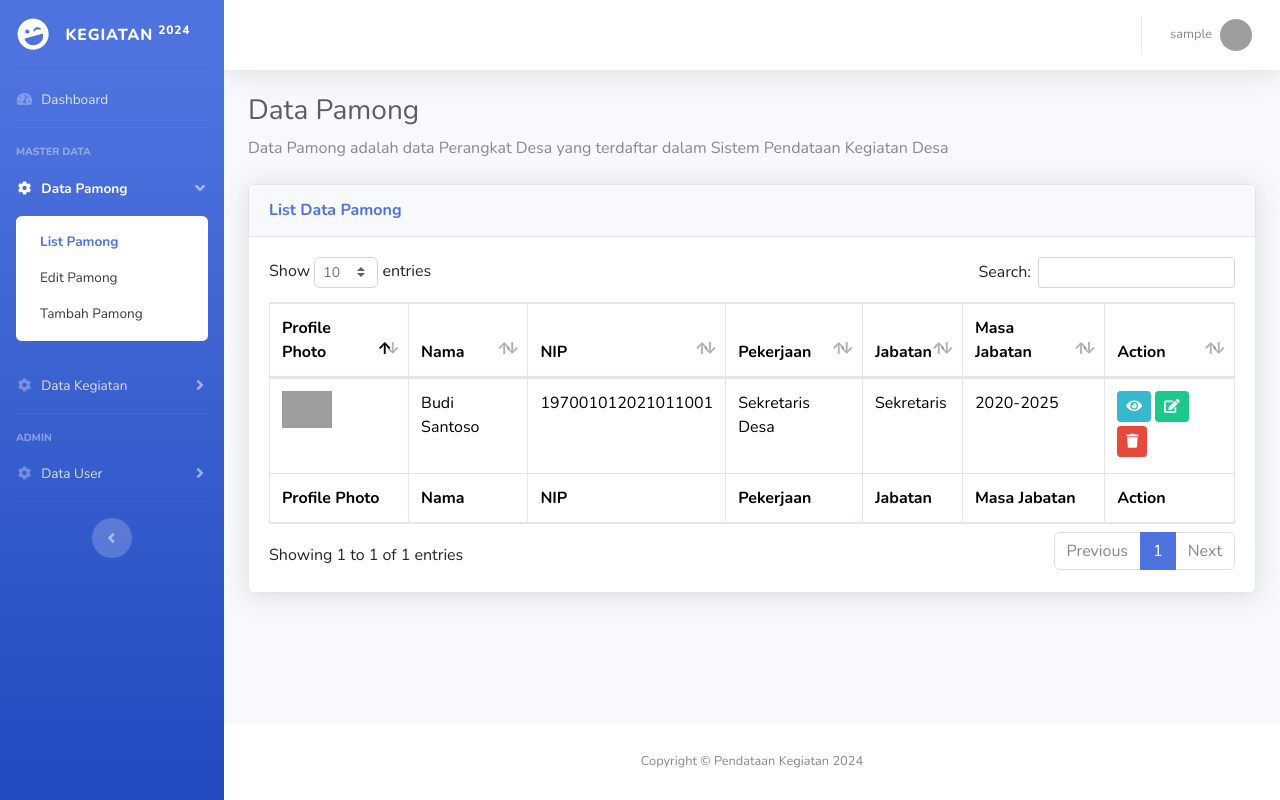
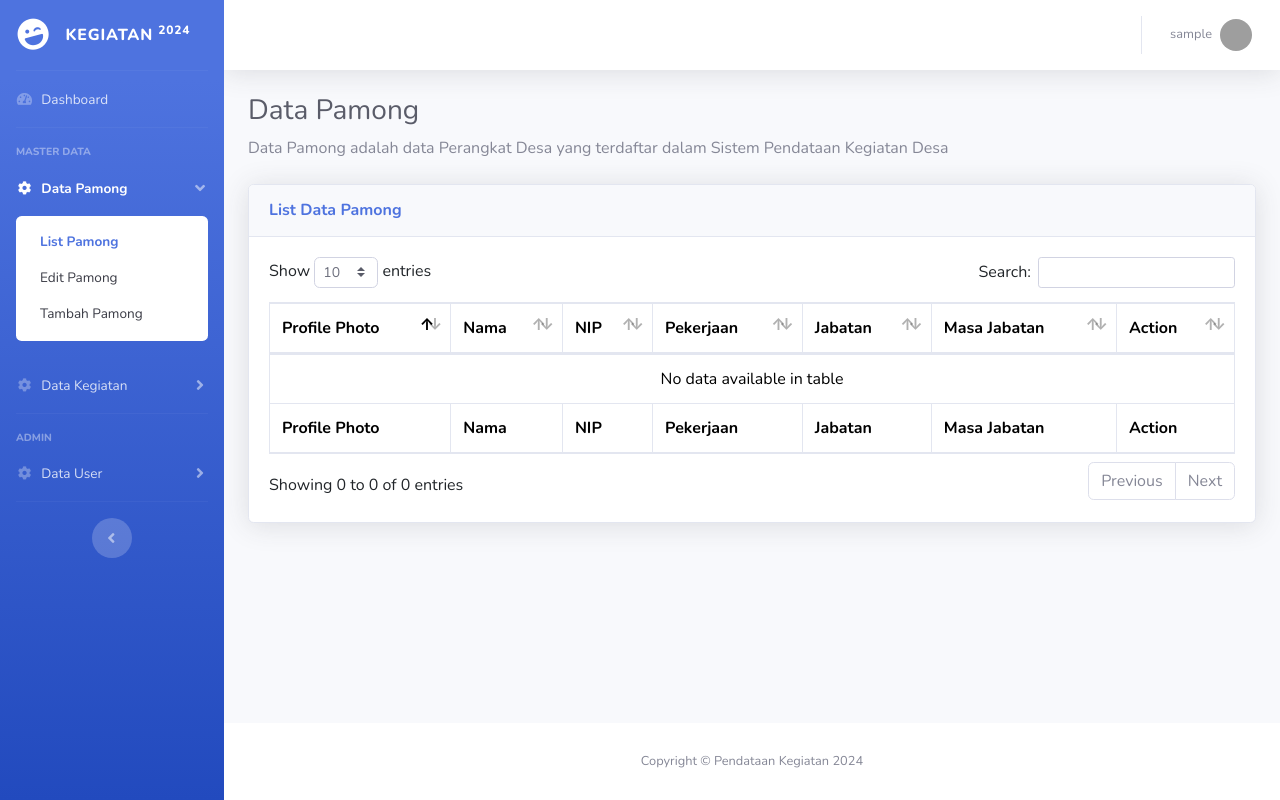
Before and after one commit to ridwaanhall/pengabdianfe, a Django app: page /list-pamong/ in a window 1280 px wide. Run offline with Django 5.2, Linux system fonts and the light colour scheme; the visitor is signed in with stand-in values (Sample User, id 1); some libraries are stand-ins or nearby versions; grey boxes are pictures that could not be loaded.

Commit message:
list pamong with crud

```diff
--- a/base/templates/list-pamong.html
+++ b/base/templates/list-pamong.html
@@ -45,30 +45,58 @@
                         </tr>
                     </tfoot>
                     <tbody>
+                        {% for p in pamong %}
                         <tr>
-                            <td><img src="{% static 'img/undraw_profile.svg' %}" width="50px"></td>
-                            <td>Budi Santoso</td>
-                            <td>197001012021011001</td>
-                            <td>Sekretaris Desa</td>
-                            <td>Sekretaris</td>
-                            <td>2020-2025</td>
+                            <td class="text-center">
+                                {% if p.foto %}
+                                    <img src="{{ p.foto.url }}" class="rounded-circle" alt="Profile Photo {{ p.nama }}" width="50px">
+                                {% else %}
+                                    <img src="{% static 'img/undraw_profile.svg' %}" class="rounded-circle" alt="Profile Photo {{ p.nama }}" width="50px">
+                                {% endif %}
+                            </td>
+                            <td>{{ p.nama }}</td>
+                            <td>{{ p.nip }}</td>
+                            <td>{{ p.pekerjaan }}</td>
+                            <td>{{ p.jabatan }}</td>
+                            <td>{{ p.masa_jabatan_mulai }}-{{ p.masa_jabatan_selesai }}</td>
                             <td>
-                                <a href="#" class="btn btn-info mb-1 btn-sm">
+                                <!-- <a href="#" class="btn btn-info mb-1 btn-sm">
                                     <i class="fa fa-eye"></i>
-                                </a>
-                                <a href="#" class="btn btn-success mb-1 btn-sm">
+                                </a> -->
+                                <a href="{% url 'detail-edit-pamong' p.id %}" class="btn btn-success mb-1 btn-sm">
                                     <i class="fa fa-edit"></i>
                                 </a>
-                                <a href="#" class="btn btn-danger mb-1 btn-sm">
+                                <a href="{% url 'hapus-pamong' p.id %}" class="btn btn-danger mb-1 btn-sm btn-delete">
                                     <i class="fa fa-trash"></i>
                                 </a>
                             </td>
                         </tr>
+                        {% endfor %}
                     </tbody>
                 </table>
             </div>
         </div>
     </div>
+<!-- Modal -->
+<div class="modal fade" id="confirmDeleteModal" tabindex="-1" role="dialog" aria-labelledby="confirmDeleteModalLabel" aria-hidden="true">
+    <div class="modal-dialog" role="document">
+        <div class="modal-content">
+            <div class="modal-header">
+                <h5 class="modal-title" id="confirmDeleteModalLabel">Konfirmasi Penghapusan</h5>
+                <button type="button" class="close" data-dismiss="modal" aria-label="Close">
+                    <span aria-hidden="true">&times;</span>
+                </button>
+            </div>
+            <div class="modal-body">
+                Apakah Anda yakin ingin menghapus data ini?
+            </div>
+            <div class="modal-footer">
+                <button type="button" class="btn btn-secondary" data-dismiss="modal">Batal</button>
+                <a id="confirmDeleteButton" href="#" class="btn btn-danger">Hapus</a>
+            </div>
+        </div>
+    </div>
+</div>
 
 </div>
 {% endblock content %}
@@ -80,4 +108,26 @@
 
     <!-- Page level custom scripts -->
     <script src="{% static 'js/demo/datatables-demo.js' %}"></script>
+
+    <script>
+        // Handle delete button click
+        function handleDeleteClick(event) {
+            event.preventDefault(); // Prevent the default link behavior
+
+            var url = event.currentTarget.getAttribute('href');
+            var modal = new bootstrap.Modal(document.getElementById('confirmDeleteModal'));
+
+            // Set the confirm button's href to the delete URL
+            document.getElementById('confirmDeleteButton').setAttribute('href', url);
+
+            // Show the modal
+            modal.show();
+        }
+
+        // Add event listeners to all delete buttons
+        document.querySelectorAll('.btn-delete').forEach(function(button) {
+            button.addEventListener('click', handleDeleteClick);
+        });
+    </script>
+
 {% endblock extra_js %}
```
